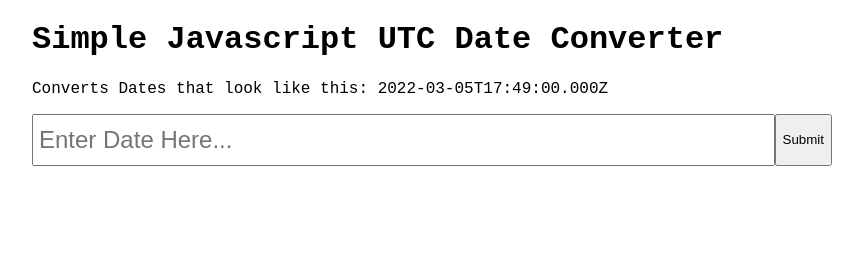
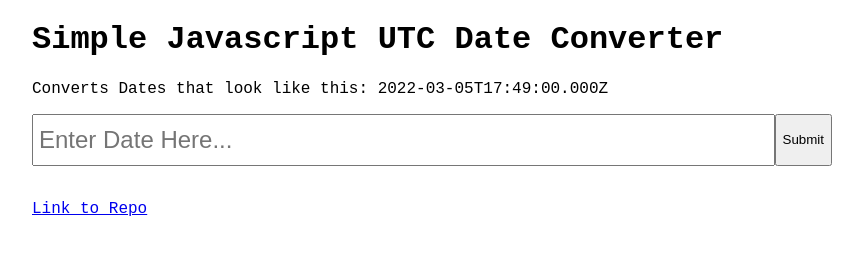
Before and after one commit to fosteeco/javascript-utc-date-converter, a plain HTML site: page index.html in a window 1280 px wide. Shown: the whole page, without its empty margins (208-1071 px from the left). Drawn offline with Linux system fonts and the light colour scheme.

Commit message:
Added link to repo

```diff
--- a/index.html
+++ b/index.html
@@ -23,6 +23,14 @@
       </form>
       <br />
       <p class="output" id="output"></p>
+
+      <footer>
+        <a
+          href="https://github.com/fosteeco/javascript-utc-date-converter"
+          target="_blank"
+          >Link to Repo</a
+        >
+      </footer>
     </main>
     <script src="./script.js"></script>
   </body>
--- a/style.css
+++ b/style.css
@@ -9,7 +9,8 @@ body {
 }
 
 header,
-main {
+main,
+footer {
   width: 100%;
 }
 
```
